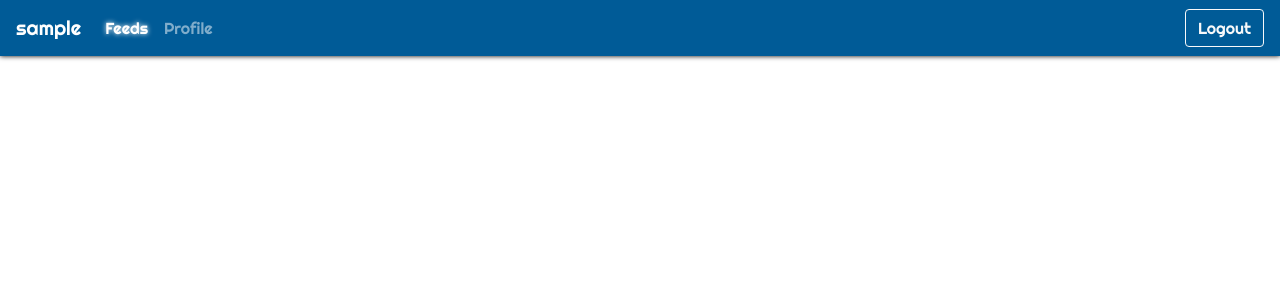
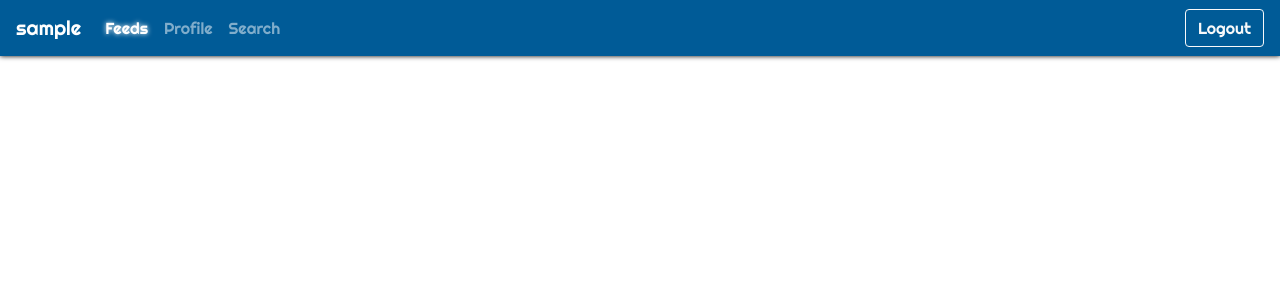
Before and after one commit to ichungelo/final-web, a PHP site: page /feeds.php in a window 1280 px wide. Shown: the top 300 px of the page. Run offline with PHP 8.4, Linux system fonts and the light colour scheme; the visitor is signed in with stand-in values (Sample User, id 1); data that the repository does not hold is empty.

Commit message:
add search link

```diff
--- a/feeds.php
+++ b/feeds.php
@@ -37,6 +37,9 @@ include("./handler.php");
         <li class="nav-item">
           <a class="nav-link" href="./profile.php">Profile</a>
         </li>
+        <li class="nav-item">
+          <a class="nav-link" href="./search.php">Search</a>
+        </li>
       </ul>
       <a class="btn btn-outline-light my-2 my-sm-0 shadow-text" href="./logout.php">Logout</a>
     </div>
--- a/profile.php
+++ b/profile.php
@@ -36,6 +36,9 @@ include("./handler.php");
         </li>
         <li class="nav-item active">
           <a class="nav-link private-shadow-text" href="./profile.php">Profile <span class="sr-only">(current)</span></a>
+        </li>
+        <li class="nav-item">
+          <a class="nav-link" href="./search.php">Search</a>
         </li>
       </ul>
       <a class="btn btn-outline-light my-2 my-sm-0 shadow-text" href="./logout.php">Logout</a>
```
